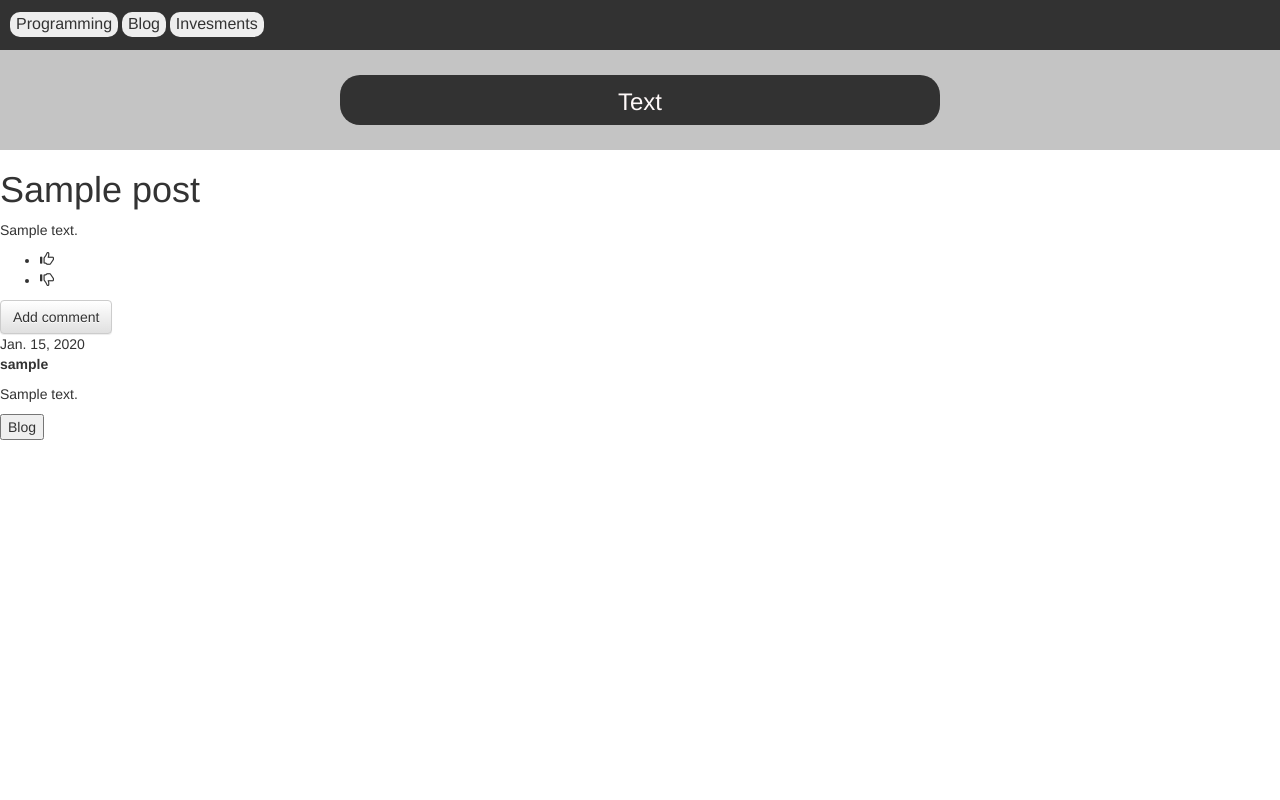
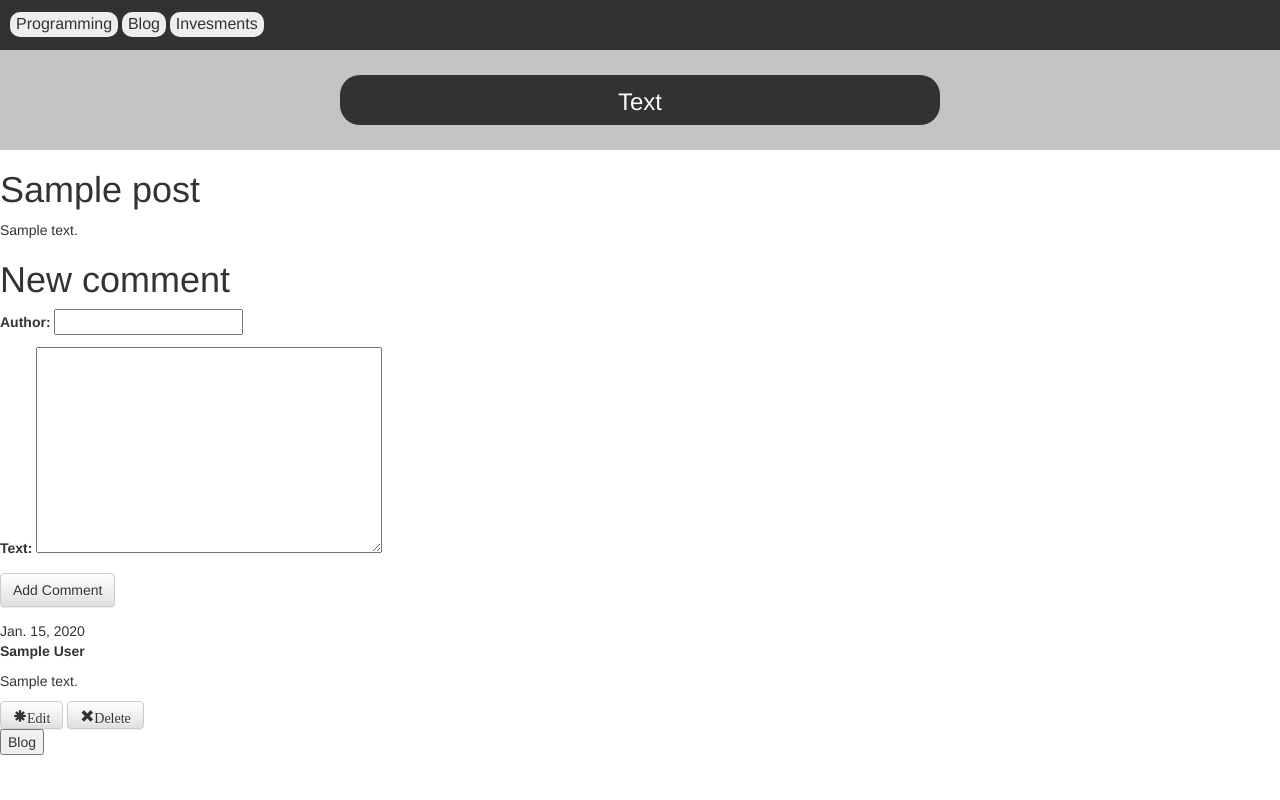
Before and after one commit to MuratovER/practice_app, a Django app: page /apps_list/blog/post/1/ in a window 1280 px wide. Run offline with Django 3.2, Linux system fonts and the light colour scheme; tables that the repository leaves empty hold one stand-in row (values such as "Sample post"); some libraries are stand-ins or nearby versions.

Commit message:
Added comment logick(Create, delete, approve, edit)

```diff
--- a/mainsite/forms.py
+++ b/mainsite/forms.py
@@ -12,4 +12,4 @@
 class CommentForm(forms.ModelForm):
     class Meta:
         model = Comment
-        fields = ('text',)
+        fields = ('author', 'text',)
--- a/mainsite/models.py
+++ b/mainsite/models.py
@@ -65,7 +65,7 @@
 
 class Comment(models.Model):
     post = models.ForeignKey(Post, on_delete=models.CASCADE, related_name='comments')
-    author = models.ForeignKey(settings.AUTH_USER_MODEL, on_delete=models.CASCADE)
+    author = models.CharField(max_length=50)
     text = models.TextField()
     created_date = models.DateField(default=timezone.now)
     approved_comment = models.BooleanField(default=False)
--- a/mainsite/templates/blog/add_comment_to_post.html
+++ b/mainsite/templates/blog/comment_edit.html
@@ -1,9 +1,11 @@
 {% extends 'base.html' %}
+
 {% block content %}
-    <h1>New comment</h1>
+<title>Блог</title>
+    <h1>Комментарий</h1>
     <form method="POST" class="post-form">
         {% csrf_token %}
         {{ form.as_p }}
-        <button type="submit" class="save btn btn-default">Send</button>
+        <button type="submit" class="save btn btn-default">Сохранить</button>
     </form>
 {% endblock %}
--- a/mainsite/templates/blog/post_detail.html
+++ b/mainsite/templates/blog/post_detail.html
@@ -1,5 +1,6 @@
 {% extends 'base.html' %}
 {% load static %}
+{% load markdown_extras %}
 {% block content %}
 
     <div class="post">
@@ -8,23 +9,28 @@
             <a class="btn btn-default" href="{% url 'post_remove' pk=post.pk %}"><span class="glyphicon glyphicon-remove"></span></a>
         {% endif %}
         <h1>{{ post.title }}</h1>
-        <p>{{ post.text|linebreaksbr }}</p>
+        <div>{{ post.text|markdown|safe }}</div>
 
 
 
-        <ul>
-            <li data-id="{{ like_obj.id }}" data-type="post" data-action="like" title="Нравится">
-                <span class="glyphicon glyphicon-thumbs-up"></span>
-                <span data-count="like">{{ like_obj.votes.likes.count }}</span>
-            </li>
-            <li data-id="{{ like_obj.id }}" data-type="post" data-action="dislike" title="Не нравится">
-                <span class="glyphicon glyphicon-thumbs-down"></span>
-                <span data-count="dislike">{{ like_obj.votes.dislikes.count }}</span>
-            </li>
-         </ul>
+{#        <ul>#}
+{#            <li data-id="{{ like_obj.id }}" data-type="post" data-action="like" title="Нравится">#}
+{#                <span class="glyphicon glyphicon-thumbs-up"></span>#}
+{#                <span data-count="like">{{ like_obj.votes.likes.count }}</span>#}
+{#            </li>#}
+{#            <li data-id="{{ like_obj.id }}" data-type="post" data-action="dislike" title="Не нравится">#}
+{#                <span class="glyphicon glyphicon-thumbs-down"></span>#}
+{#                <span data-count="dislike">{{ like_obj.votes.dislikes.count }}</span>#}
+{#            </li>#}
+{#         </ul>#}
 
-
-        <a class="btn btn-default" href="{% url 'add_comment_to_post' pk=post.pk %}">Add comment</a>
+        <h1>New comment</h1>
+        <form method="POST" class="post-form">
+            {% csrf_token %}
+            {{ form.as_p }}
+            <button type="submit" class="save btn btn-default">Add Comment</button>
+        </form>
+{#        <a class="btn btn-default" href="{% url 'add_comment_to_post' pk=post.pk %}">Add comment</a>#}
         {% for comment in post.comments.all %}
             {% if user.is_authenticated or comment.approved_comment %}
             <div class="comment">
@@ -33,10 +39,13 @@
                     {% if not comment.approved_comment %}
                         <a class="btn btn-default" href="{% url 'comment_remove' pk=comment.pk %}"><span class="glyphicon glyphicon-remove"></span></a>
                         <a class="btn btn-default" href="{% url 'comment_approve' pk=comment.pk %}"><span class="glyphicon glyphicon-ok"></span></a>
+
                     {% endif %}
                 </div>
                 <strong>{{ comment.author }}</strong>
                 <p>{{ comment.text|linebreaks }}</p>
+                <a class="btn btn-default" href="{% url 'comment_edit' pk=comment.pk %}"><span class="glyphicon glyphicon-asterisk">Edit</span></a>
+                <a class="btn btn-default" href="{% url 'comment_remove' pk=comment.pk %}"><span class="glyphicon glyphicon-remove">Delete</span></a>
             </div>
             {% endif %}
         {% empty %}
--- a/mainsite/urls.py
+++ b/mainsite/urls.py
@@ -10,13 +10,15 @@
     path('', views.home_page, name='home_page'),
     path('apps_list', views.apps_list, name='apps_list'),
     path('apps_list/blog', views.blog_page, name='blog_page'),
+
     path('apps_list/blog/post_new', views.post_new, name='post_new'),
     path('apps_list/blog/post/<int:pk>/', views.post_detail, name='post_detail'),
     path('apps_list/blog/post/<int:pk>/edit/', views.post_edit, name='post_edit'),
     path('apps_list/blog/post/<pk>/remove/', views.post_remove, name='post_remove'),
-    path('apps_list/blog/post/<int:pk>/comment/', views.add_comment_to_post, name='add_comment_to_post'),
+
     path('apps_list/blog/comment/<int:pk>/approve/', views.comment_approve, name='comment_approve'),
     path('apps_list/blog/comment/<int:pk>/remove/', views.comment_remove, name='comment_remove'),
+    path('apps_list/blog/comment/<int:pk>/edit/', views.comment_edit, name='comment_edit'),
 
     path('apps_list/programming/', views.programming, name='programming'),
     path('apps_list/programming/code_examples/', views.code_examples, name='code_examples'),
--- a/mainsite/views.py
+++ b/mainsite/views.py
@@ -1,4 +1,5 @@
 import re
+from loguru import logger
 
 import requests
 from bs4 import BeautifulSoup
@@ -31,14 +32,16 @@
 def programming(request):
     return render(request, 'programming/main_code.html')
 
+
 def euler_problems(request):
     problems = EulerProblem.objects.all()
     return render(request, 'programming/eulerproblems.html', {'problems': problems})
 
+
 def code_examples(request):
     check_for_project_list()
     projects = CodeExamples.objects.all()
-    return render(request, 'programming/code_examples.html', {'projects':projects})
+    return render(request, 'programming/code_examples.html', {'projects': projects})
 
 
 @login_required
@@ -57,9 +60,22 @@
 
 def post_detail(request, pk):
     post = get_object_or_404(Post, pk=pk)
-    ctx =  {
+
+    if request.method == "POST":
+        form = CommentForm(request.POST)
+        if form.is_valid():
+            comment = form.save(commit=False)
+            comment.post = post
+            comment.save()
+            return redirect('post_detail', pk=post.pk)
+    else:
+        form = CommentForm()
+
+    ctx = {
         'post': post,
+        'form': form
     }
+
     return render(request, 'blog/post_detail.html', ctx)
 
 
@@ -83,22 +99,6 @@
     return redirect('blog_page')
 
 
-def add_comment_to_post(request, pk):
-    post = get_object_or_404(Post, pk=pk)
-    if request.method == "POST":
-        form = CommentForm(request.POST)
-        if form.is_valid():
-            comment = form.save(commit=False)
-            comment.author = request.user
-            comment.post = post
-            comment.save()
-            return redirect('post_detail', pk=post.pk)
-    else:
-        form = CommentForm()
-
-    return render(request, 'blog/add_comment_to_post.html', {'form': form})
-
-
 def comment_approve(request, pk):
     comment = get_object_or_404(Comment, pk=pk)
     comment.approve()
@@ -109,8 +109,22 @@
 def comment_remove(request, pk):
     comment = get_object_or_404(Comment, pk=pk)
     comment.delete()
-    return redirect('post_detail', pk)
+    return redirect('post_detail', comment.post.pk)
 
+
+def comment_edit(request, pk):
+    commment = get_object_or_404(Comment, pk=pk)
+    if request.method == "POST":
+        form = CommentForm(request.POST)
+        if form.is_valid():
+            comment = form.save(commit=False)
+            comment.post = commment.post
+            comment.save()
+            return redirect('post_detail', pk=comment.post.pk)
+    else:
+        form = CommentForm()
+
+    return render(request, 'blog/post_edit.html', {'form': form})
 
 
 class VotesView(View):
```
